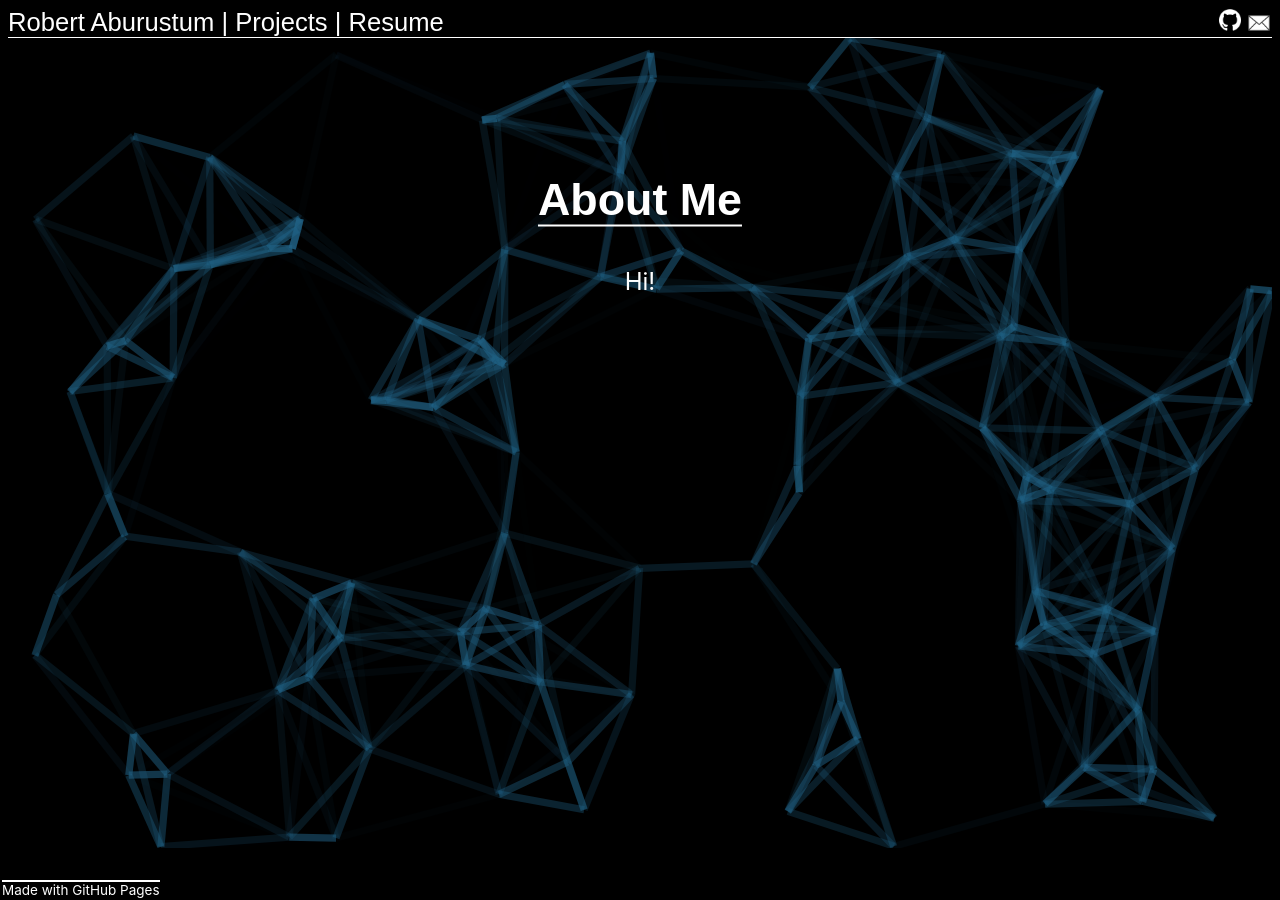
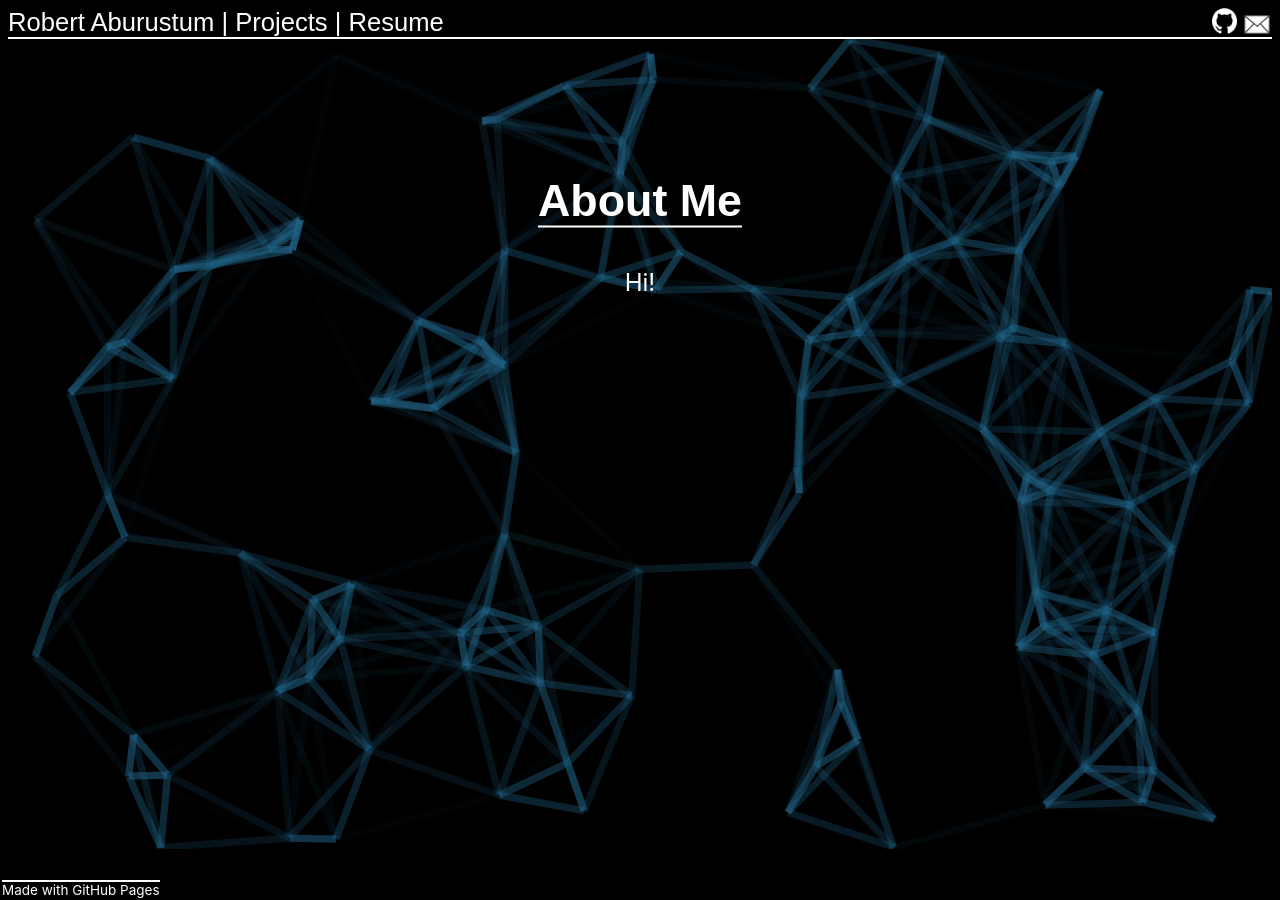
Before and after one commit to Burtorustum/burtorustum.github.io, a Jekyll site: the page built from index.html, in a window 1280 px wide. Built offline with Jekyll 4.4.1, drawn with Linux system fonts in a browser that asks for light colours.

Commit message:
Minor header css adjustments

```diff
--- a/assets/css/main.scss
+++ b/assets/css/main.scss
@@ -64,7 +64,7 @@ a {
   font-size: 2vw;
   font-family: Ubuntu, sans-serif;
   color: white;
-  border-bottom: 1px solid white;
+  border-bottom: 2px solid white;
   //background-color: rgb(32,97,132);
 
 }
@@ -73,13 +73,14 @@ a {
   position: absolute;
   top: 0;
   right: 2px;
+  background-color: transparent;
 }
 
 img.icon {
-  width: 1.7vw;
+  width: 2vw;
   height: auto;
   filter: invert(0);
-
+  background-color: transparent;
 }
 
 .footer {
```
